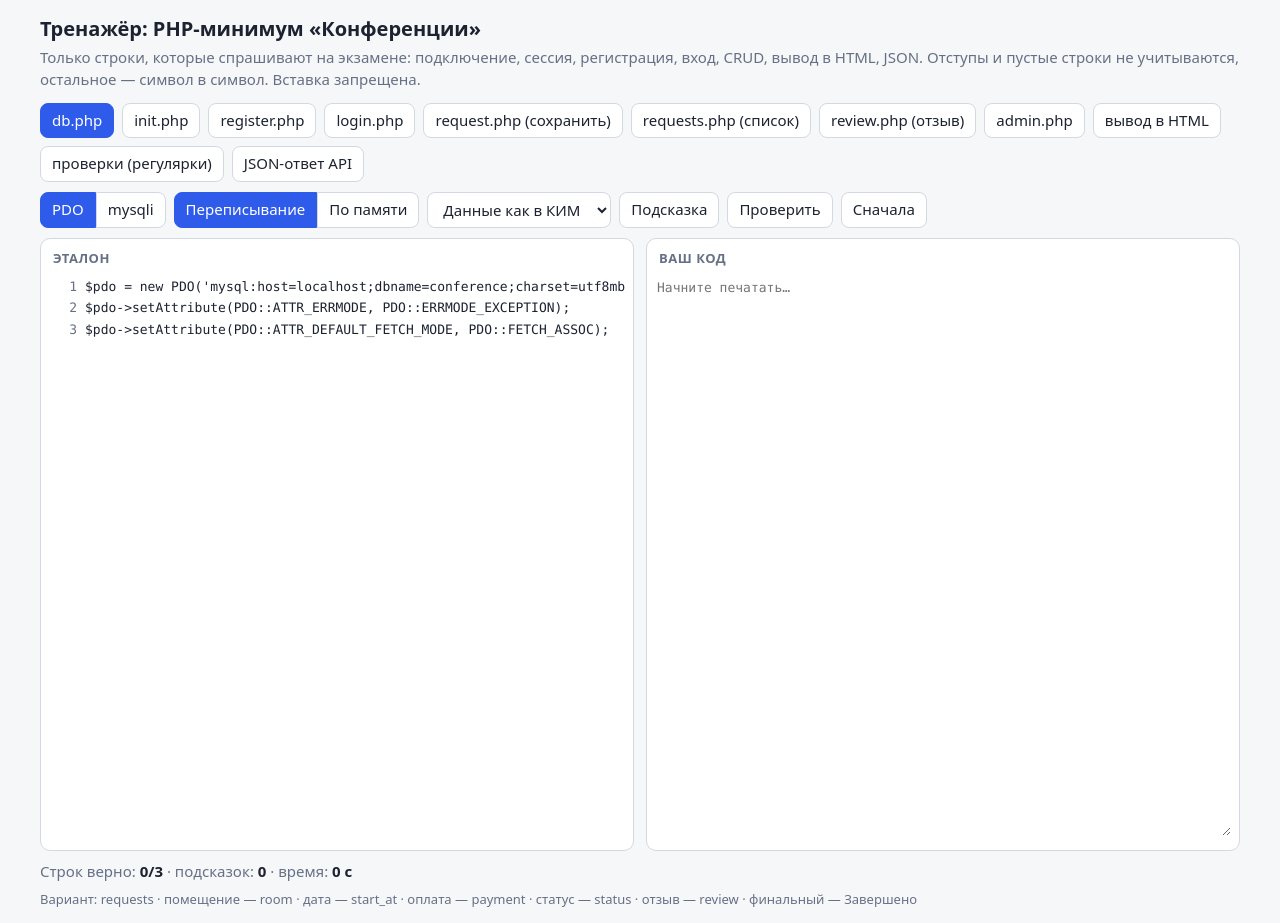
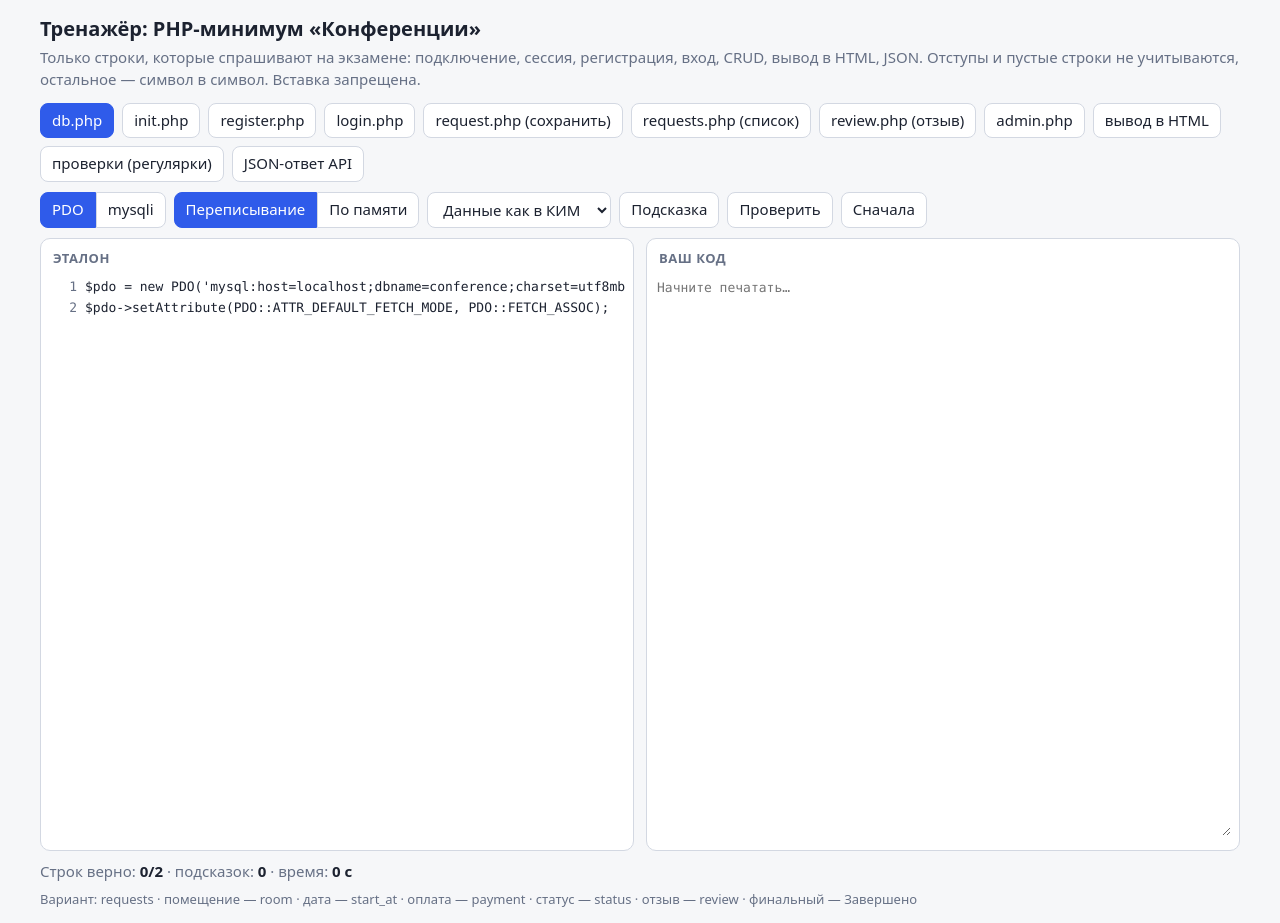
Before and after one commit to Vano-droid/exam_trainer, a plain HTML site: page php-trainer.html in a window 1280 px wide. Drawn offline with Linux system fonts and the light colour scheme.

Commit message:
Update php-trainer.html
убрал лишнюю строку в db.php

```diff
--- a/php-trainer.html
+++ b/php-trainer.html
@@ -64,7 +64,6 @@ const tasks = [
 {
   n: 'db.php',
   pdo: String.raw`$pdo = new PDO('mysql:host=localhost;dbname=conference;charset=utf8mb4', 'root', '');
-$pdo->setAttribute(PDO::ATTR_ERRMODE, PDO::ERRMODE_EXCEPTION);
 $pdo->setAttribute(PDO::ATTR_DEFAULT_FETCH_MODE, PDO::FETCH_ASSOC);`,
   mysqli: String.raw`$db = new mysqli('localhost', 'root', '', 'conference');
 $db->set_charset('utf8mb4');`
```
